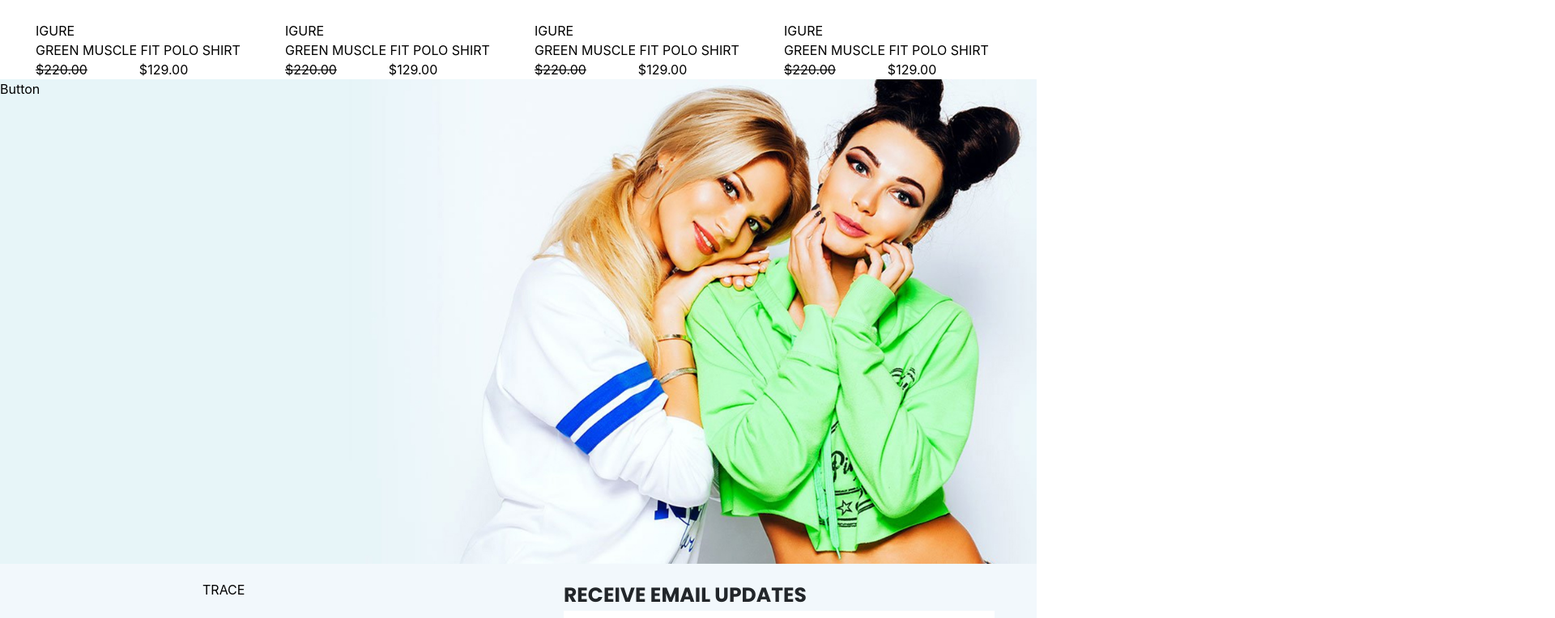
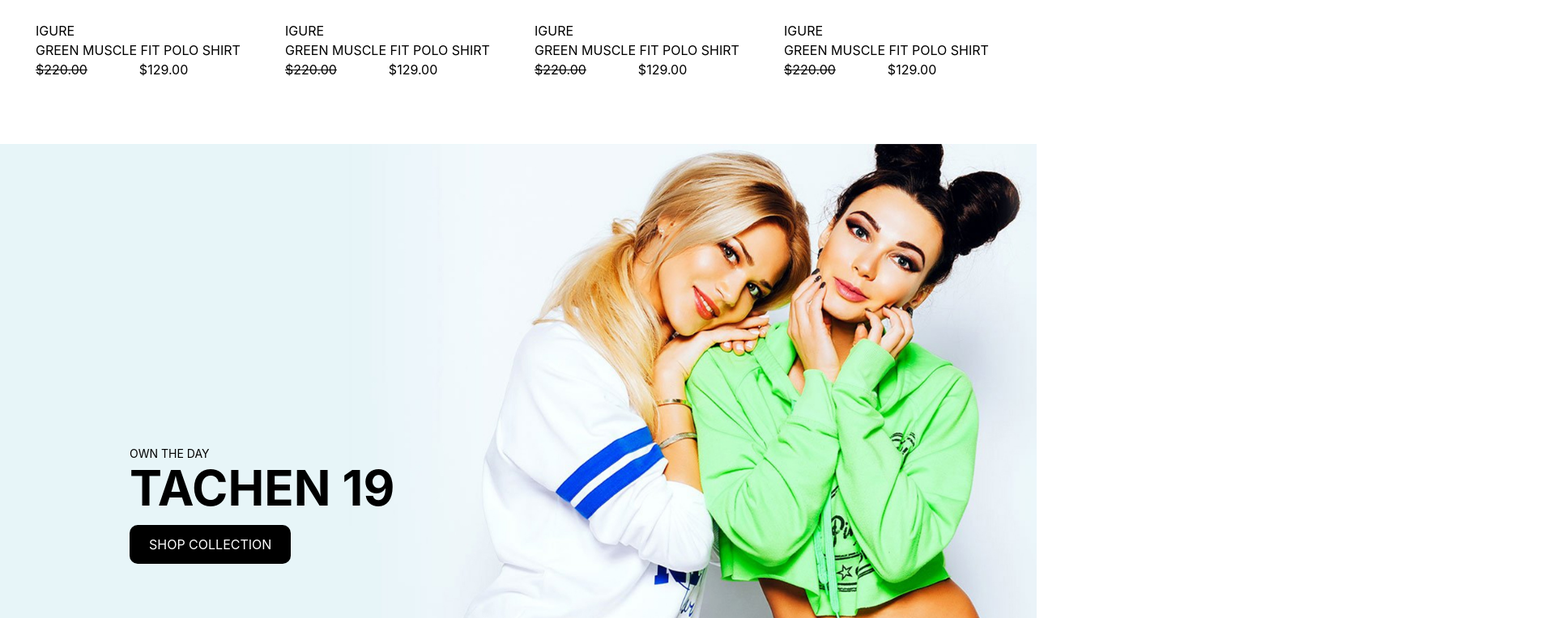
Before and after one commit to chukwunnonso/fashion-ecom, a React (Create React App) app: page / in a window 1280 px wide. Shown: the part 2576-3340 px from the top of the page at 81% size, 1920 px wide, since content can reach past the window. Built offline with nearby package versions, Linux system fonts and the light colour scheme.

Commit message:
Fixed bottom hero text

```diff
--- a/src/components/Footer.jsx
+++ b/src/components/Footer.jsx
@@ -261,7 +261,7 @@ const FooterContainer = styled.h3`
 
 
 const Copyright = styled.p`
-    width: 3000px;
+    width: 100%;
     height: 93px;
 
 
--- a/src/components/LandingPage/BottomHero.jsx
+++ b/src/components/LandingPage/BottomHero.jsx
@@ -1,77 +1,3 @@
-// import React from "react";
-// import image from "../../assets/hero-bottom.png"
-
-// const BottomHero = () => {
-//     return(
-//         <div className="relative mt-20">
-//             <img className="image" src={image} alt="big-image" />
-//             <div className="">
-//                 <p className="text-black">OWN THE DAY</p>
-//                 <p className="text-black">TACHEN 19</p>
-//                 <button className="button bg-black">SHOP COLLECTION</button>
-//             </div>
-//         </div>
-//     )
-// }
-
-// export default BottomHero
-
- import React from "react";
- import image from "../../assets/hero-bottom.png"
-
-
-
-
-
-
-const BottomHero = () => {
-         return(
-            <div className="relative">
-                <img src={image} alt="dummy-image" className="w-full" />
-                <button class="absolute top-0 bg-blue-500 text-white p-2 rounded hover:bg-blue-800 m-2">Button</button>
-            </div>
-
-         )
-     }
-export default BottomHero
-
-
-
-
-
-
-
-
-
-// import React from "react";
-// import image from "../../assets/hero-bottom.png"
-
-// const BottomHero = () => {
-//     return(
-//         <div className="bg-gradient-to-tl from-purple-900 to-green-700 h-96 w-full relative">
-//             <img src={image} className="w-full h-full object-cover absolute mix-blend-overlay" alt="big-image" />
-//             <div className="p-24">
-//                 <h1 className="text-white text-6xl font-bold">OWN THE DAY</h1>
-//                 <h2 className="text-white text-3xl font-light">TACHEN 19</h2>
-//                 <button className="button bg-black text-white">SHOP COLLECTION</button>
-//             </div>
-//         </div>
-//     )
-// }
-
-// export default BottomHero
-
-
-
-
-
-
-
-
-/**
-
-
-
 import React from "react";
 import image from "../../assets/hero-bottom.png"
 
@@ -79,14 +5,26 @@ const BottomHero = () => {
     return(
         <div className="relative mt-20">
             <img className="image" src={image} alt="big-image" />
-            <div className="">
-                <p className="text-black">OWN THE DAY</p>
-                <p className="text-black">TACHEN 19</p>
-                <button className="button bg-black">SHOP COLLECTION</button>
+            <div className="absolute top-30 left-40 right-20 bottom-20">
+                <p className="text-black text-sm font-normal leading-6">OWN THE DAY</p>
+                <p className="text-black text-6xl font-bold">TACHEN 19</p>
+                <button className="button bg-black hover:text-sm">SHOP COLLECTION</button>
             </div>
         </div>
     )
 }
 
 export default BottomHero
- */
+
+//  import React from "react";
+//  import image from "../../assets/hero-bottom.png"
+// const BottomHero = () => {
+//          return(
+//             <div className="relative">
+//                 <img src={image} alt="dummy-image" className="w-full" />
+//                 <button class="absolute top-0 bg-blue-500 text-white p-2 rounded hover:bg-blue-800 m-2">Button</button>
+//             </div>
+
+//          )
+//      }
+// export default BottomHero
--- a/tailwind.config.js
+++ b/tailwind.config.js
@@ -4,7 +4,9 @@ module.exports = {
   content: [
     './src/components/LandingPage/HeaderHero.jsx',
     './src/components/LandingPage/ImageSection.jsx',
-    './src/components/LandingPage/WomenFashion.jsx'
+    './src/components/LandingPage/WomenFashion.jsx',
+    './src/components/LandingPage/BottomHero.jsx',
+    './src/components/LandingPage/'
   ],
   theme: {
     extend: {},
```
